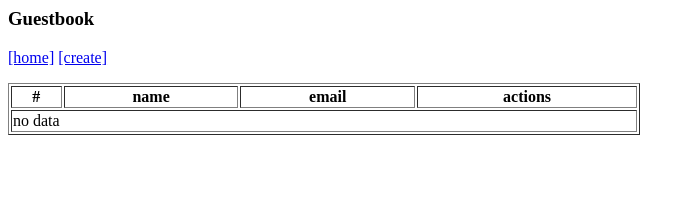
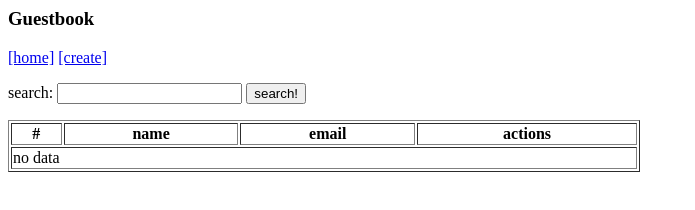
Before and after one commit to hygsani/simple-crud-express, a website: page views/guestbooks/index.html in a window 1280 px wide. Shown: the whole page, without its empty margins (0-695 px from the left). Drawn offline with nearby package versions, Linux system fonts and the light colour scheme; files that its build step writes are made by us from their sources.

Commit message:
[update] search record

```diff
--- a/views/guestbooks/index.html
+++ b/views/guestbooks/index.html
@@ -9,6 +9,12 @@
     </p>
 
     <p>{% if result %} {{ result }} {% endif %}</p>
+
+    <form method="get" action="/guestbooks">
+        <label>search:</label>
+        <input type="text" name="search" id="search">
+        <input type="submit" value="search!">
+    </form>
 
     <table border="1" width="50%">
         <thead>
```
Also changed, not shown: routes/guestbook.js (+7 -1 lines).
